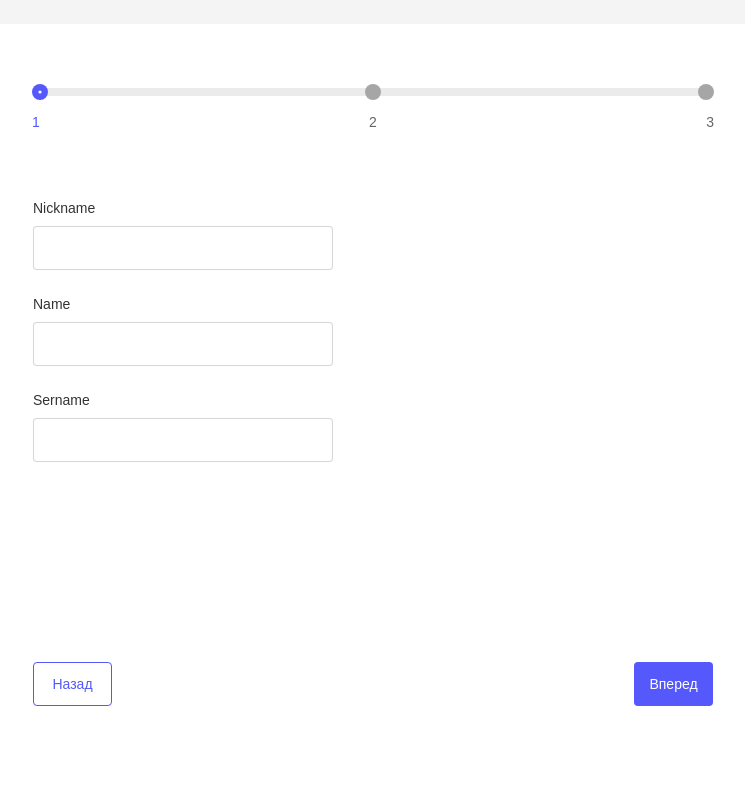
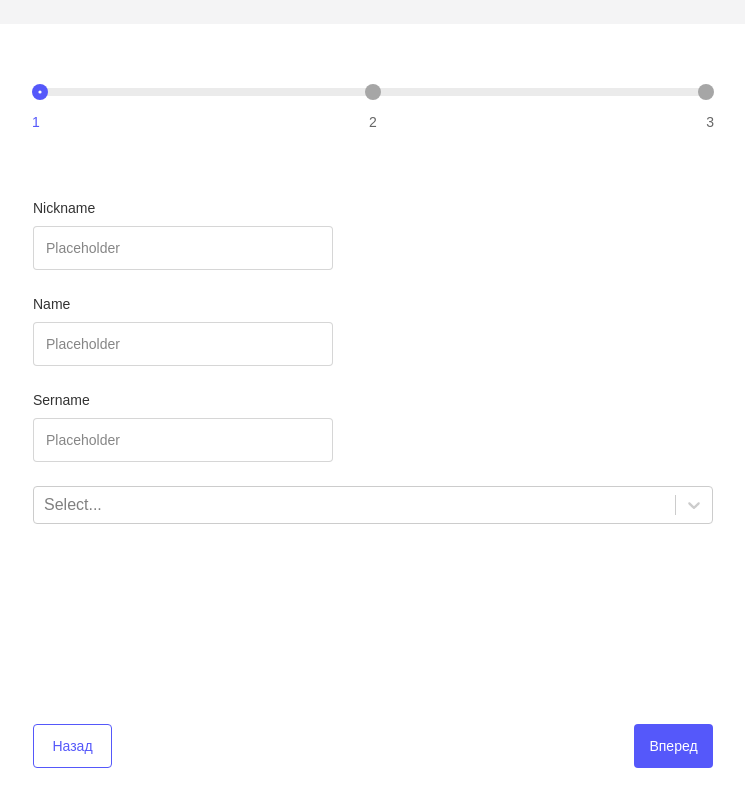
Before and after one commit to BKonstantine/cloud_test, a React (Vite) app: page /create in a window 1280 px wide. Shown: the top 806 px of the page, without its empty margins (267-1012 px from the left). Built offline with nearby package versions, Linux system fonts and the light colour scheme; a web font is replaced by a local one.

Commit message:
feat: make select component

```diff
--- /dev/null
+++ b/src/components/UI/select/select.tsx
@@ -0,0 +1,32 @@
+/* import { forwardRef, ForwardedRef } from "react";
+import ReactSelect, { Props as SelectProps } from "react-select";
+import style from "./select.module.css";
+
+type Options = {
+  value: string;
+  label: string;
+};
+
+type Ref = ForwardedRef<Select>;
+
+type Props = SelectProps<Options> & {
+  label?: string;
+};
+
+const Select = forwardRef<Ref, Props>(
+  ({ options, placeholder, label, ...rest }, ref) => {
+    return (
+      <div className={style.select}>
+        {label && <label className={style.select__label}>{label}</label>}
+        <ReactSelect
+          options={options}
+          placeholder={placeholder}
+          {...rest}
+          ref={ref}
+        />
+      </div>
+    );
+  }
+);
+
+export default Select; */
--- a/src/components/tabs/first-tab/first-tab.module.css
+++ b/src/components/tabs/first-tab/first-tab.module.css
@@ -1,4 +1,7 @@
 .tab {
+  margin: 0;
+  padding: 0;
+  border: none;
   display: flex;
   flex-direction: column;
   gap: 24px;
--- a/src/components/tabs/first-tab/first-tab.tsx
+++ b/src/components/tabs/first-tab/first-tab.tsx
@@ -1,29 +1,50 @@
-import { FC } from "react";
+import { FC, useMemo } from "react";
 import Input from "../../UI/input/input";
+import ReactSelect from "react-select";
+/* import Select from "../../UI/select/select"; */
 import style from "./first-tab.module.css";
 import { useFormContext, Controller } from "react-hook-form";
 
 const FirstTab: FC = () => {
   const { control } = useFormContext();
 
+  const options = useMemo(
+    () => [
+      { value: "field-sex-option-man", label: "man" },
+      { value: "field-sex-option-woman", label: "woman" },
+    ],
+    []
+  );
+
   return (
-    <div className={style.tab}>
+    <fieldset className={style.tab}>
       <Controller
         control={control}
         name="field-nickname"
-        render={({ field }) => <Input label="Nickname" {...field} />}
+        render={({ field }) => (
+          <Input label="Nickname" placeholder="Placeholder" {...field} />
+        )}
       />
       <Controller
         control={control}
         name="field-name"
-        render={({ field }) => <Input label="Name" {...field} />}
+        render={({ field }) => (
+          <Input label="Name" placeholder="Placeholder" {...field} />
+        )}
       />
       <Controller
         control={control}
         name="field-sername"
-        render={({ field }) => <Input label="Sername" {...field} />}
+        render={({ field }) => (
+          <Input label="Sername" placeholder="Placeholder" {...field} />
+        )}
       />
-    </div>
+      <Controller
+        control={control}
+        name="field-sex"
+        render={({ field }) => <ReactSelect {...field} />}
+      />
+    </fieldset>
   );
 };
 
```
Also changed, not shown: src/components/UI/select/select.module.css (added, +11 -0 lines).
